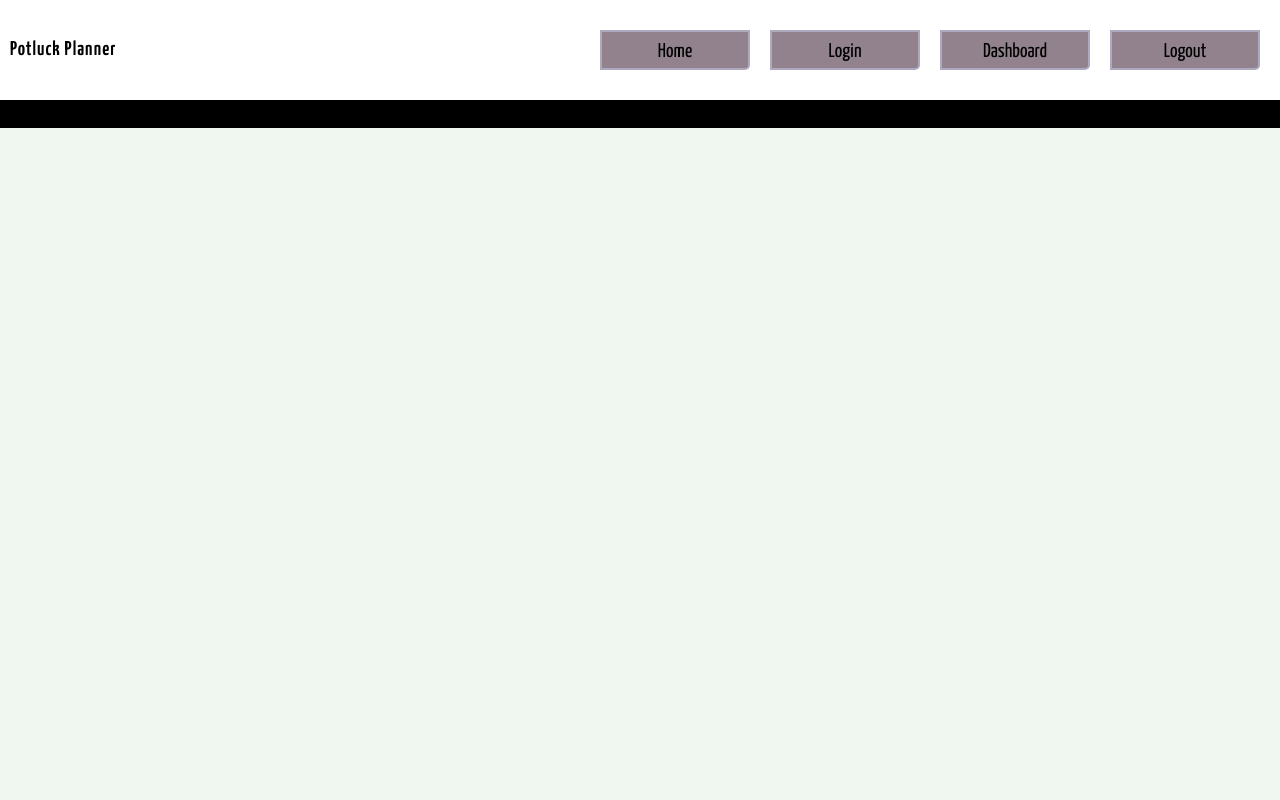
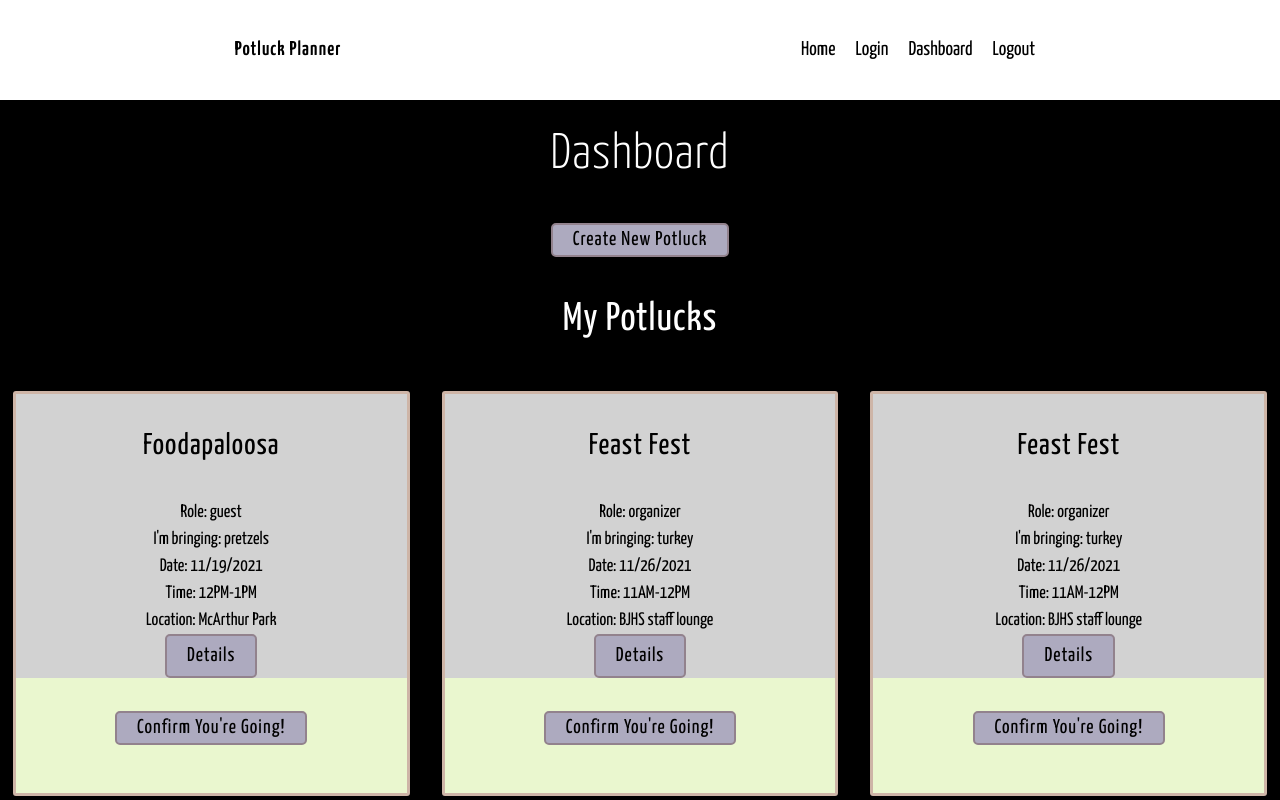
Before and after one commit to Potluck-planner-4-build-week/Front-end, a React (Create React App) app in the folder potluck/: page /dashboard in a window 1280 px wide. Shown: the top 800 px of the page. Built offline with nearby package versions, Linux system fonts and the light colour scheme.

Commit message:
login dash and navbar styles working

```diff
--- a/potluck/src/App.js
+++ b/potluck/src/App.js
@@ -5,6 +5,7 @@ import { PrivateRoute } from "./components/PrivateRoute";
 import CreatePotluckPage from "./components/CreatePotluckPage";
 import Logout from "./components/Logout";
 import Login from "./components/Login";
+import Dashboard from "./components/Dashboard";
 import NavBar from "./components/NavBar";
 
 function App() {
@@ -18,6 +19,9 @@ function App() {
         <Route path="/login">
           <Login />
         </Route>
+        <Route path="/dashboard">
+          <Dashboard />
+        </Route>
         <PrivateRoute path="/potluck/create">
           <CreatePotluckPage />
         </PrivateRoute>
--- a/potluck/src/GlobalStyles.css
+++ b/potluck/src/GlobalStyles.css
@@ -38,10 +38,11 @@ html {
 
 section {
   flex-flow: column nowrap;
-  justify-content: flex-start;
+  justify-content: center;
   align-items: center;
   width: 100vw;
-  height: 70vw;
+  min-height: 70vw;
+  height: fit-content;
   font-size: 1.6rem;
   color: white;
   font-family: "Yanone Kaffeesatz", sans-serif;
@@ -85,7 +86,7 @@ h3 {
 .info {
   display: flex;
   flex-flow: column nowrap;
-  align-items: center;
+  width: 100%;
   background-color: #d2d2d2;
   font-size: 1.8rem;
   line-height: 1.5;
@@ -98,9 +99,16 @@ h3 {
   margin-bottom: 15px;
 }
 
+
+.mtg {
+  margin: 0 100%;
+  margin-bottom: 15px;
+}
+
 .meeting {
   text-align: center;
-  min-width: 70vw;
+  max-width: 80vw;
+  margin-left:10vw;
   background-color: #eaf7cf;
   border: 3px solid #ceb5a7;
   border-radius: 3px;
@@ -108,31 +116,21 @@ h3 {
   margin-bottom: 15px;
 }
 
-nav {
-  background-color: black;
-  margin: none;
-  height: 10vw;
+
+a {
+  font: inherit;;
 }
 
-a {
-  font: inherit;
-  text-align: center;
-  padding-top: 1vw;
-  font-size: 2rem;
-  display: block;
-  color: white;
-  background-color: #92828d;
-  width: 30vw;
-  height: 9vw;
-  text-shadow: 2px 2px black;
-  text-decoration: none;
-  border: 2px solid #adaabf;
-  border-radius: 0 0 5px 0;
+section div {
+  display: flex;
+  flex-flow: column nowrap;
+  align-items: center;
 }
 
 form {
   display: flex;
   flex-flow: column nowrap;
+  align-items: center;
   max-width:fit-content;
   height: 85vh;
 }
@@ -174,7 +172,7 @@ label {
   display: block;
 }
 
-@media (min-width: 500px) {
+@media (min-width: 400px) {
   a {
     font-family: "Yanone Kaffeesatz", sans-serif;
     text-align: center;
--- a/potluck/src/components/NavBar.js
+++ b/potluck/src/components/NavBar.js
@@ -26,6 +26,7 @@ export default NavBar
 const NavigationStyle = styled.div`
     padding: 1em;
     background-color: white;
+    flex-direction: column;
     display:flex;
     align-items: center;
     justify-content: space-between;
@@ -36,6 +37,11 @@ const NavigationStyle = styled.div`
         font-size: 2em;
         color: black;
     }
+
+    @media (min-width: 500px) {
+      flex-direction: row;
+      justify-content: space-around;
+  }
 `
 
 const MenuStyle = styled.div`
```
